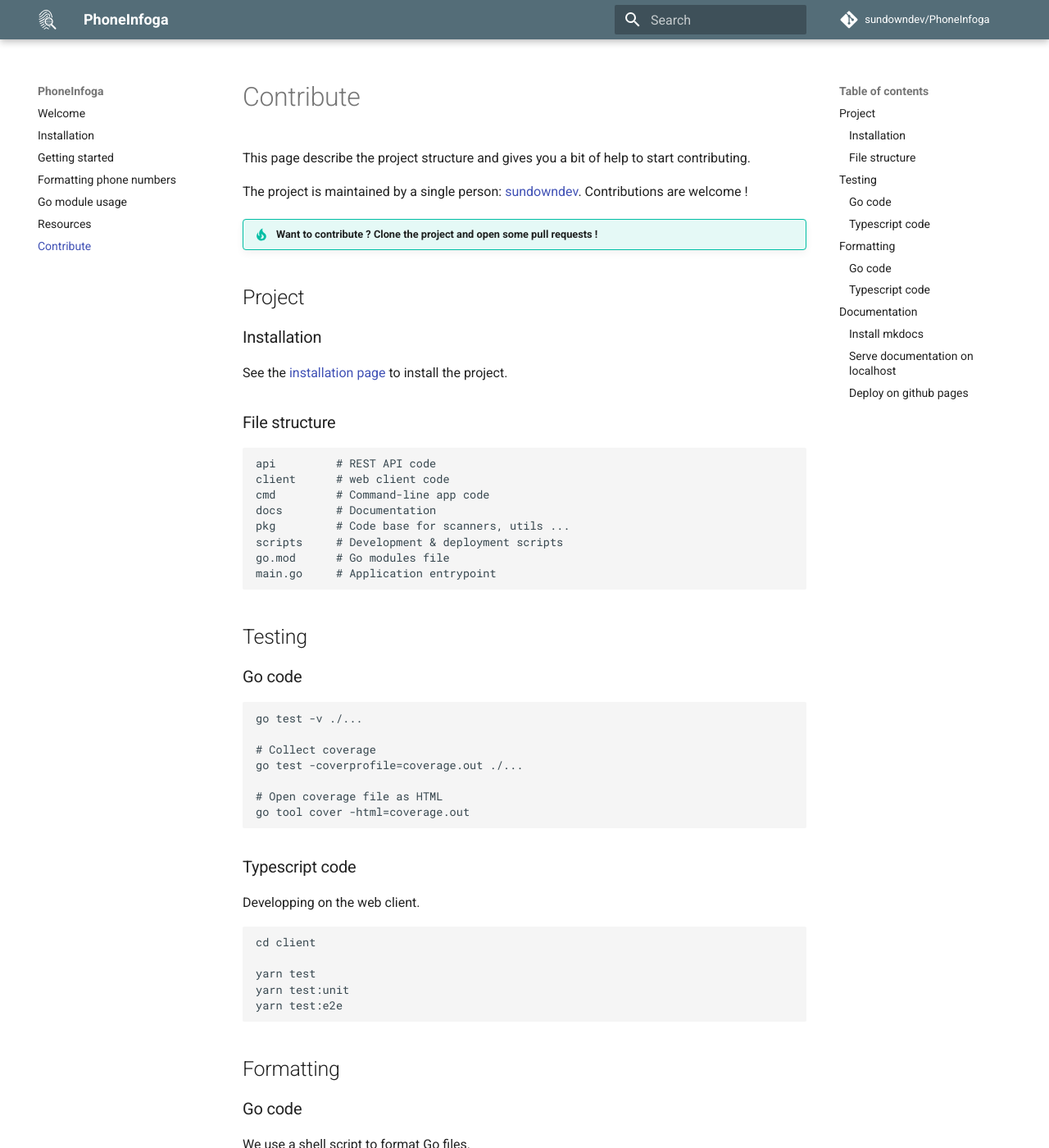
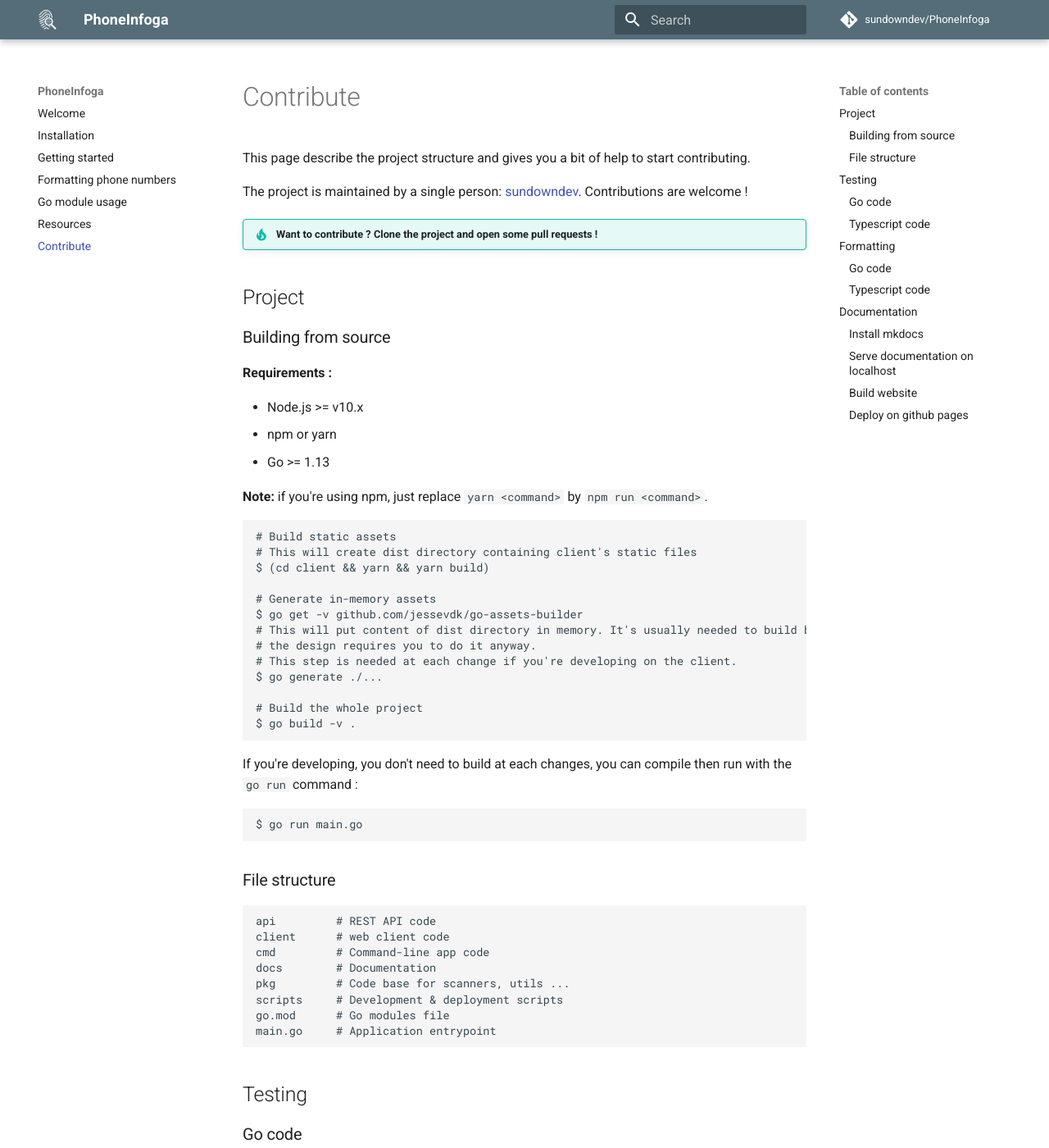
Before and after one commit to sundowndev/phoneinfoga, an MkDocs documentation site: the page built from docs/contribute.md, in a window 1280 px wide and 1400 px high. Shown: the whole window at 82% size. Built offline with MkDocs 1.6.1 and Material for MkDocs 9.7.7, drawn with Linux system fonts in a browser that asks for light colours; comment, search, counter and statistics services are not loaded; some of the changed text lies outside the part shown.

Commit message:
docs: contribute
-Add instructions for building the project from source
-Add the mkdocs build command
-Add details about build steps

````diff
--- a/docs/contribute.md
+++ b/docs/contribute.md
@@ -8,9 +8,37 @@ The project is maintained by a single person: [sundowndev](https://github.com/su
 
 ## Project
 
-### Installation
+### Building from source
 
-See the [installation page](install.md) to install the project.
+**Requirements :**
+
+- Node.js >= v10.x
+- npm or yarn
+- Go >= 1.13
+
+**Note:** if you're using npm, just replace `yarn <command>` by `npm run <command>`.
+
+```shell
+# Build static assets
+# This will create dist directory containing client's static files
+$ (cd client && yarn && yarn build)
+
+# Generate in-memory assets
+$ go get -v github.com/jessevdk/go-assets-builder
+# This will put content of dist directory in memory. It's usually needed to build but
+# the design requires you to do it anyway.
+# This step is needed at each change if you're developing on the client.
+$ go generate ./...
+
+# Build the whole project
+$ go build -v .
+```
+
+If you're developing, you don't need to build at each changes, you can compile then run with the `go run` command :
+
+```
+$ go run main.go
+```
 
 ### File structure
 
@@ -30,6 +58,7 @@ main.go     # Application entrypoint
 ### Go code
 
 ```shell
+# Run test suite
 go test -v ./...
 
 # Collect coverage
@@ -50,6 +79,8 @@ yarn test
 yarn test:unit
 yarn test:e2e
 ```
+
+If you're developing on the client, you can watch changes with `yarn build:watch`.
 
 ## Formatting
 
@@ -79,18 +110,28 @@ We use [mkdocs](https://www.mkdocs.org/) to write our documentation.
 
 ### Install mkdocs
 
-```
+```shell
 python3 -m pip install mkdocs
 ```
 
 ### Serve documentation on localhost
 
+This is the only command you need to start working on docs.
+
+```shell
+mkdocs serve
+# or
+python3 -m mkdocs serve
 ```
-mkdocs serve
+
+### Build website
+
+```shell
+mkdocs build
 ```
 
 ### Deploy on github pages
 
-```
+```shell
 mkdocs gh-deploy
 ```
````
